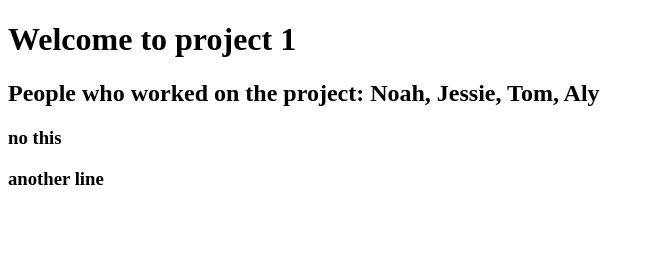
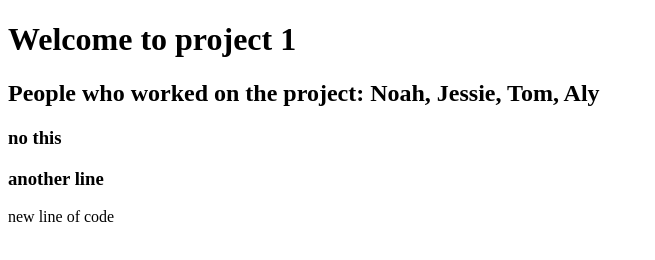
Before and after one commit to noahking27/UNC-project1-demo, a plain HTML site: page index.html in a window 1280 px wide. Shown: the whole page, without its empty margins (0-655 px from the left). Drawn offline with Linux system fonts and the light colour scheme.

Commit message:
push new line

```diff
--- a/index.html
+++ b/index.html
@@ -10,5 +10,6 @@
     <h2>People who worked on the project: Noah, Jessie, Tom, Aly</h2>
     <h3>no this</h3>
     <h3>another line</h3>
+    <p>new line of code</p>
   </body>
 </html>
```
